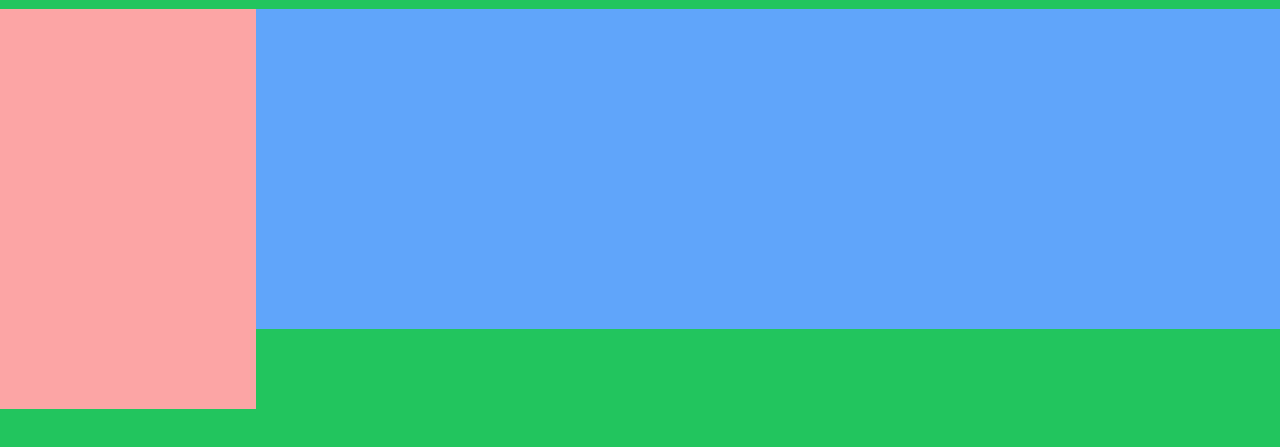
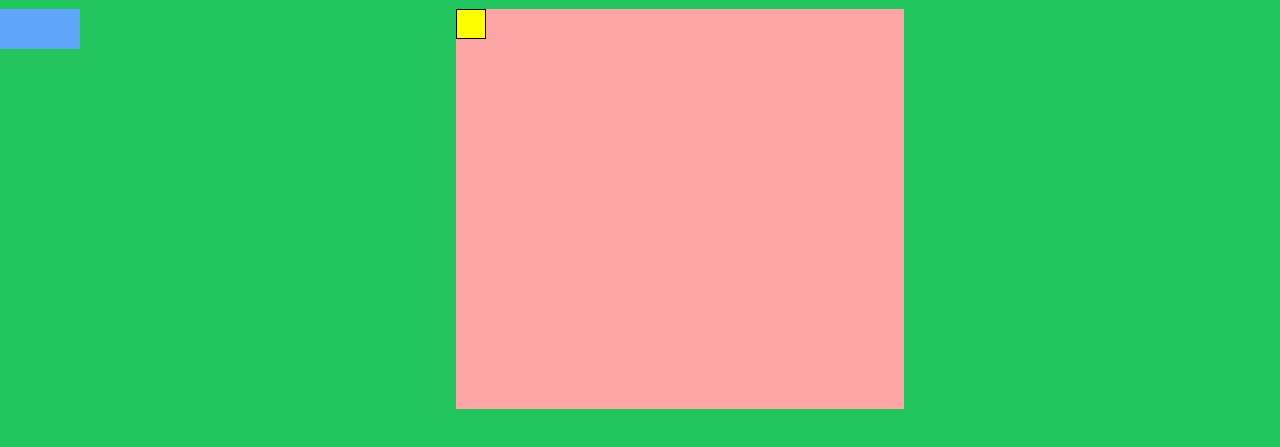
Before and after one commit to GabriellaN-02/Etch-a-Sketch, a plain HTML site: page index.html in a window 1280 px wide. Shown: the part 51-498 px from the top of the page. Drawn offline with nearby package versions, Linux system fonts and the light colour scheme.

Commit message:
added a single div to container div

```diff
--- a/etch-a-sketch.js
+++ b/etch-a-sketch.js
@@ -0,0 +1,5 @@
+const gridContainer = document.querySelector("#gridContainer");
+const singleDiv = document.createElement("div");
+Object.assign(singleDiv.style, { border: "1px solid black", backgroundColor: "yellow", width: "30px", height: "30px" });
+
+gridContainer.appendChild(singleDiv);
--- a/index.html
+++ b/index.html
@@ -18,12 +18,12 @@
     </header>
 
     <main class="lg:flex">
-      <section id="gridContainer" class="bg-red-300 w-[75vw] h-[50vh] mx-auto"></section>
-      <section class="flex justify-evenly">
+      <section id="gridContainer" class="bg-red-300 w-[75vw] h-[50vh] max-w-md mx-auto"></section>
+      <section class="flex justify-evenly order-first">
         <!-- change color & grid size -->
-        <div class="w-[40vw] h-[40vh] bg-blue-400"></div>
+        <div class="w-10 h-10 bg-blue-400"></div>
         <!-- brush mode, rainbow mode, eraser, clear board -->
-        <div class="w-[40vw] h-[40vh] bg-blue-400"></div>
+        <div class="w-10 h-10 bg-blue-400"></div>
       </section>
     </main>
   </body>
```
